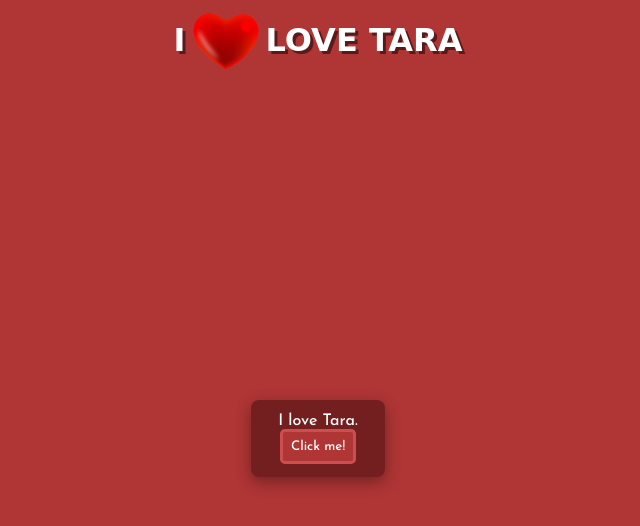
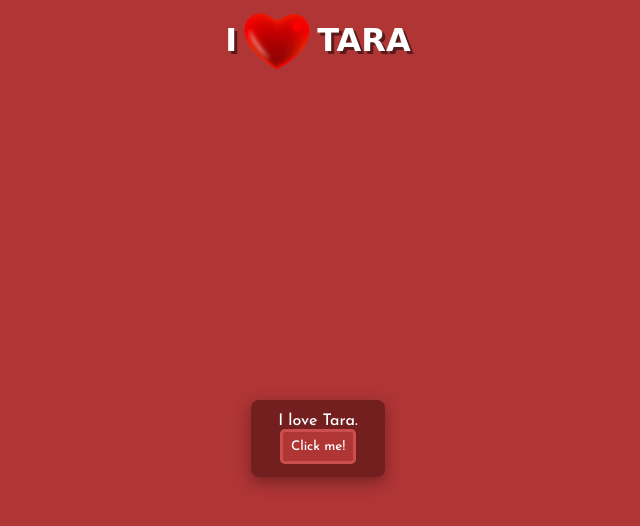
Before and after one commit to projeK10/TaraMom, a plain HTML site: page index.html in a window 1280 px wide. Shown: the whole page, without its empty margins (322-962 px from the left). Drawn offline with Linux system fonts and the light colour scheme; a web font is replaced by a local one.

Commit message:
Update index.html

```diff
--- a/index.html
+++ b/index.html
@@ -18,7 +18,7 @@
     <header>
       <h1>I</h1>
       <img src="heart.png" />
-      <h1>LOVE TARA</h1>
+      <h1>TARA</h1>
     </header>
     <main>
       <div id="inputLove">
```
